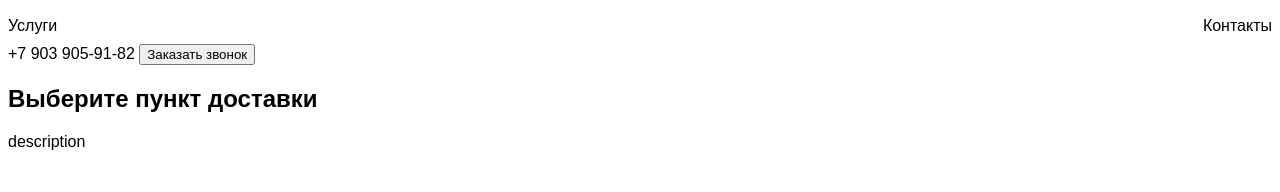
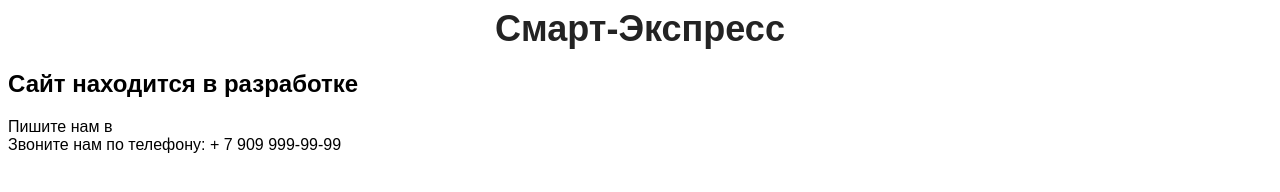
Before and after one commit to Paprika010/special-app, a plain HTML site: page index.html in a window 1280 px wide. Drawn offline with Linux system fonts and the light colour scheme.

Commit message:
Added contacts

```diff
--- a/index.html
+++ b/index.html
@@ -3,22 +3,13 @@
 <head>
     <meta charset='utf-8'>
     <meta http-equiv='X-UA-Compatible' content='IE=edge'>
-    <title>Смарт-Экспресс — сайт находится в разработке</title>
-    <link rel='stylesheet' type='text/css' media='screen' href='css/main.css'>
+    <title>Смарт-Экспресс — официальный сайт</title>
+    <link rel='stylesheet' href='css/main.css'>
 </head>
 <body>
-    <header>
-        <nav>
-            <a href="#services">Услуги</a>
-            <a href="#contacts">Контакты</a>
-        </nav>
-        <div>
-            <a href="tel:+79039059182">+7 903 905-91-82</a>
-            <button>Заказать звонок</button>
-        </div>
-    </header>
-    <h2> Выберите пункт доставки</h2>
-    <p>description</p>
-
+   <h1>Смарт-Экспресс</h1>
+   <h2>Сайт находится в разработке</h2>
+   <div>Пишите нам в <a href="https://www.instagram.com/skillbox.ru" target="_blank"></div>
+   <div>Звоните нам по телефону: + 7 909 999-99-99</div>
 </body>
 </html>
```
